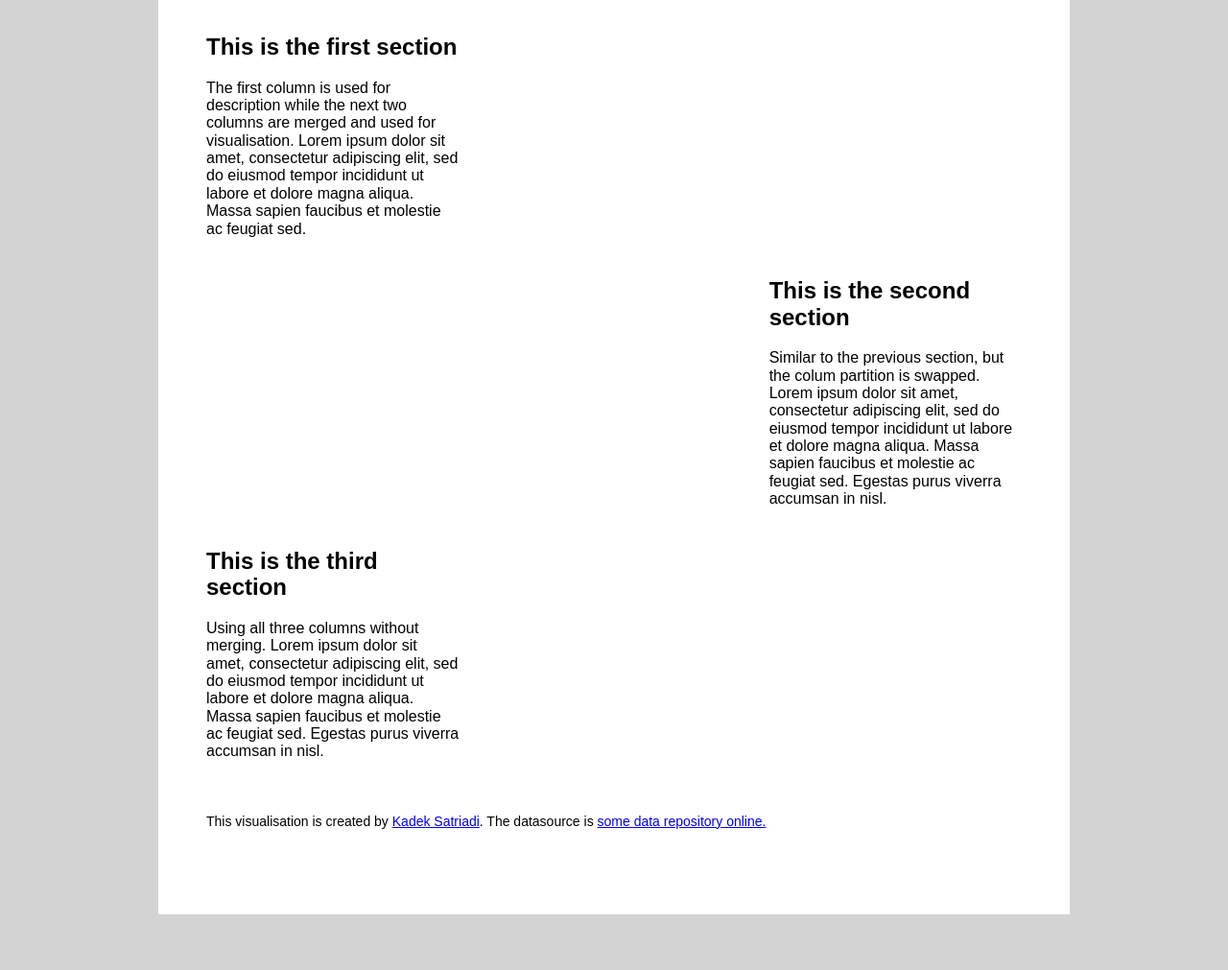
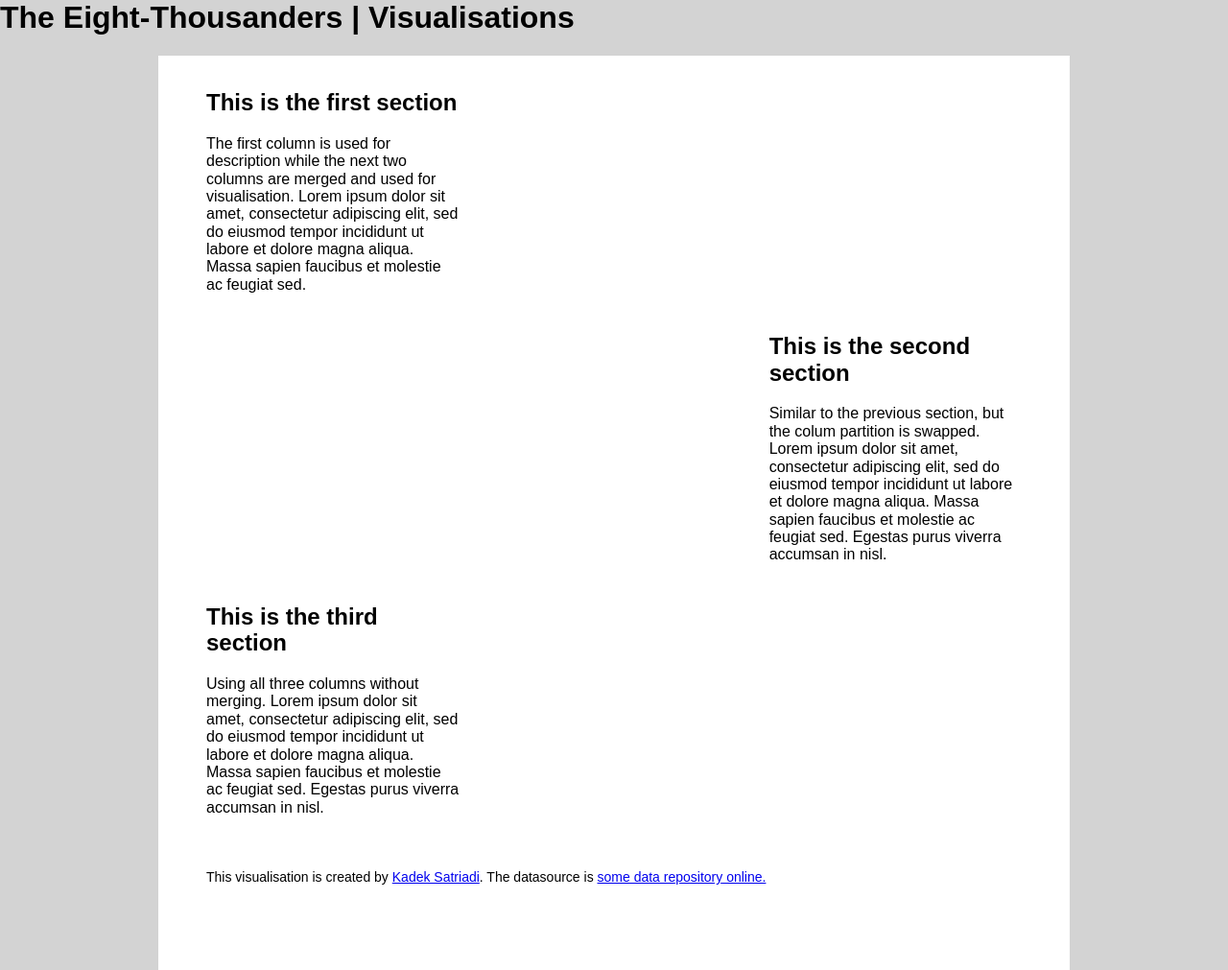
Before and after one commit to skhu0008/Wk10-_task, a plain HTML site: page Week10/index.html in a window 1280 px wide. Shown: the whole page at 96% size. Before the commit the page ends 953 px from the top, so only its background shows below. Drawn offline with nearby package versions, Linux system fonts and the light colour scheme; a script that the page names is missing.

Commit message:
Update index.html

```diff
--- a/Week10/index.html
+++ b/Week10/index.html
@@ -20,7 +20,7 @@
 
 </head>
 <body>
-<title>The Eight-Thousanders | Visualisations </title>
+<h1>The Eight-Thousanders | Visualisations </h1>
 
  <div class="page">
 
```
